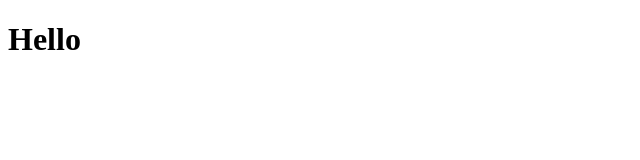
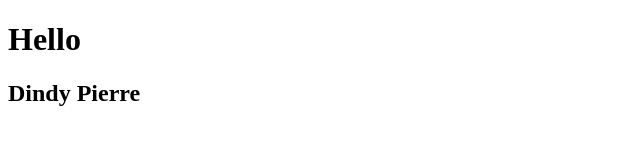
Before and after one commit to Dindy1086/Dindytest, a plain HTML site: page index.html in a window 1280 px wide. Shown: the whole page, without its empty margins (0-640 px from the left). Drawn offline with Linux system fonts and the light colour scheme.

Commit message:
modification added h2

```diff
--- a/index.html
+++ b/index.html
@@ -9,6 +9,7 @@
 <body>
 
     <h1>Hello</h1>
+    <h2>Dindy Pierre</h2>
 
 </body>
 </html>
```
